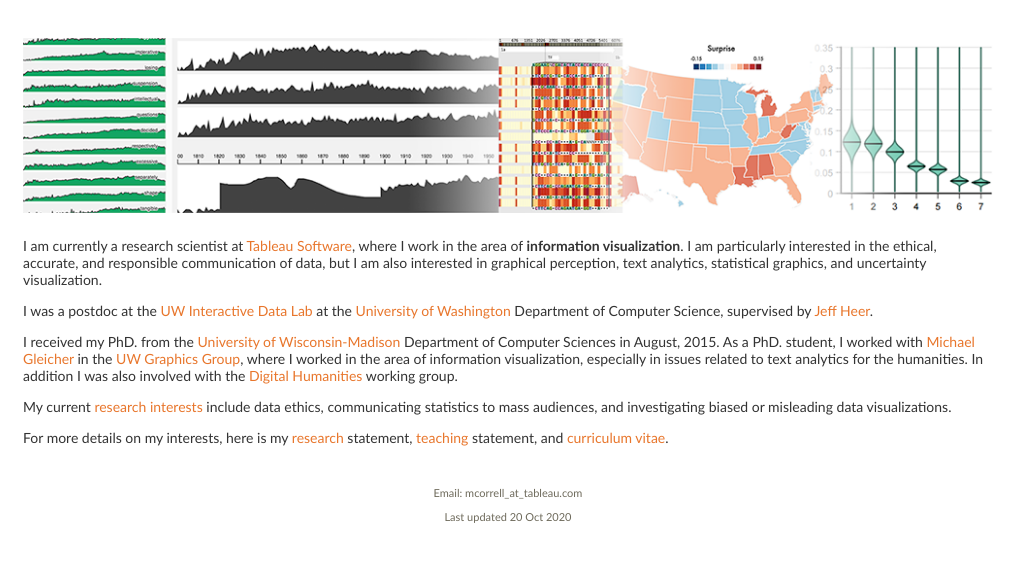
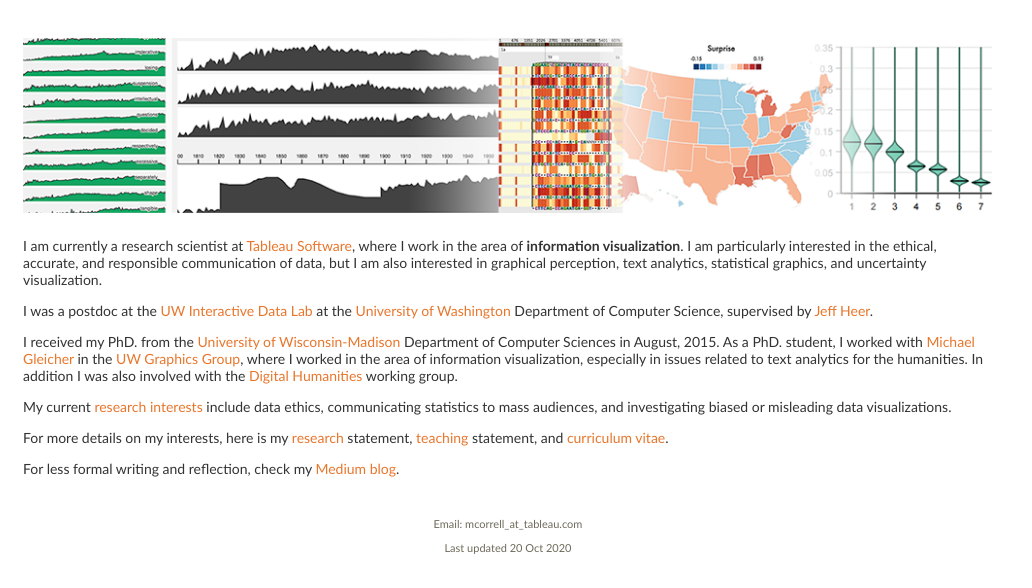
Before and after one commit to mcorrell/website, a PHP site: page / in a window 1280 px wide. Shown: the part 219-807 px from the top of the page, without its empty margins (0-1032 px from the left). Before the commit the page ends 742 px from the top, so only its background shows below. Run offline with PHP 8.4, Linux system fonts and the light colour scheme.

Commit message:
Update index.php

```diff
--- a/index.php
+++ b/index.php
@@ -33,6 +33,10 @@
     <p>
       For more details on my interests, here is my <a href="./research.pdf">research</a> statement, <a href="./teaching.pdf">teaching</a> statement, and <a href="./cv.pdf">curriculum vitae</a>.
     </p>
+
+    <p>
+      For less formal writing and reflection, check my <a href="https://medium.com/@mcorrell">Medium blog</a>.
+    </p>
   </div>
 
   <?php
```
